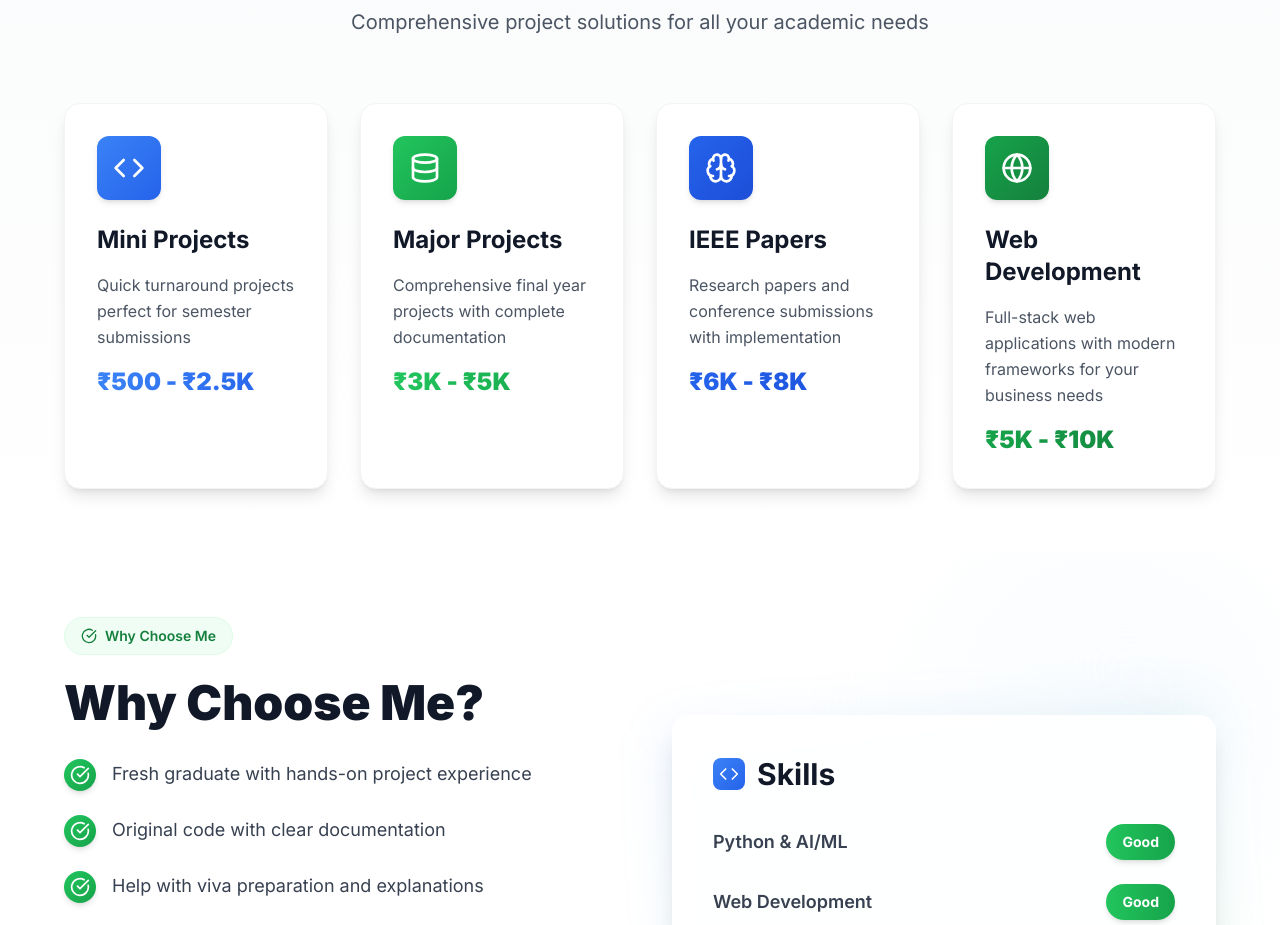
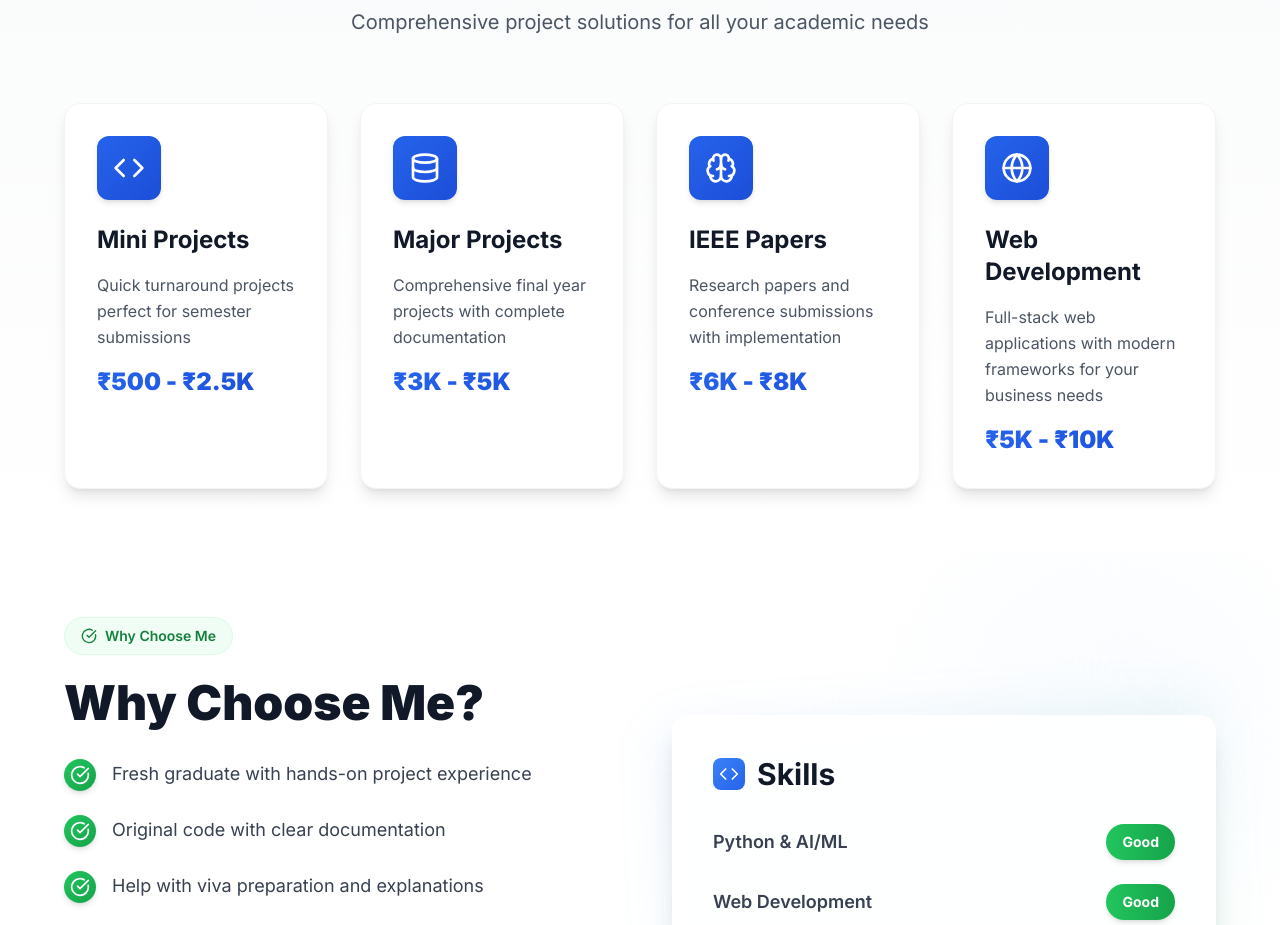
Before and after one commit to abdullahfirdowsi/portfolio-freelance-phase3, a React (Vite) app: page / in a window 1280 px wide. Shown: the part 1000-1925 px from the top of the page. Built offline with nearby package versions, Linux system fonts and the light colour scheme; no server answers.

Commit message:
Make All Service Cards Same Blue Color

```diff
--- a/src/pages/Home.tsx
+++ b/src/pages/Home.tsx
@@ -9,14 +9,14 @@ const Home = () => {
       title: "Mini Projects",
       description: "Quick turnaround projects perfect for semester submissions",
       price: "₹500 - ₹2.5K",
-      gradient: "from-primary-500 to-primary-600"
+      gradient: "from-primary-600 to-primary-700"
     },
     {
       icon: <Database className="h-8 w-8" />,
       title: "Major Projects",
       description: "Comprehensive final year projects with complete documentation",
       price: "₹3K - ₹5K",
-      gradient: "from-secondary-500 to-secondary-600"
+      gradient: "from-primary-600 to-primary-700"
     },
     {
       icon: <Brain className="h-8 w-8" />,
@@ -30,7 +30,7 @@ const Home = () => {
       title: "Web Development",
       description: "Full-stack web applications with modern frameworks for your business needs",
       price: "₹5K - ₹10K",
-      gradient: "from-secondary-600 to-secondary-700"
+      gradient: "from-primary-600 to-primary-700"
     }
   ];
 
```
